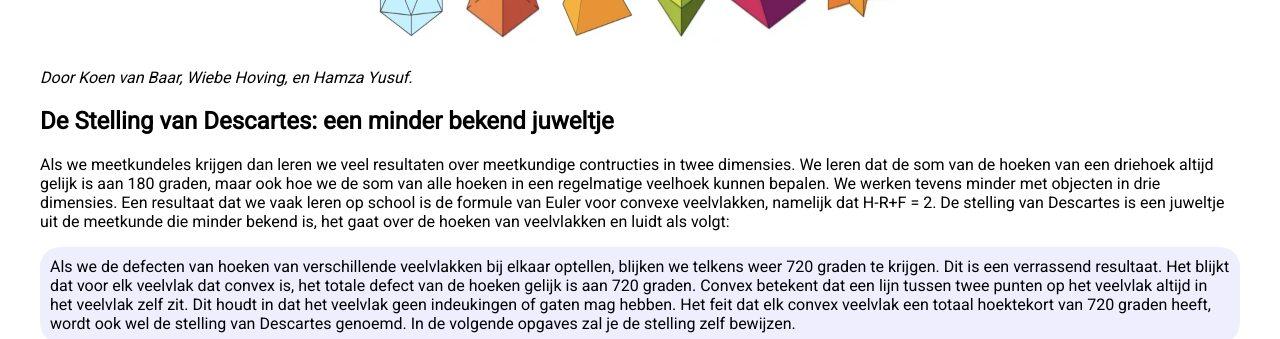
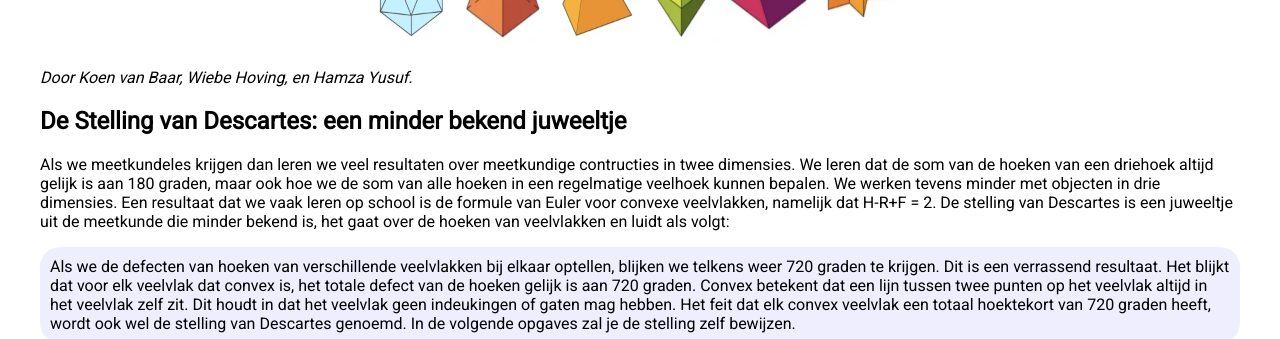
Before and after one commit to NicosStarreveld/Onderwijs-Communicatie, a Jekyll site: the page built from Pages/nwd.md, in a window 1280 px wide. Shown: the part 739-1078 px from the top of the page. Built offline with Jekyll 4.4.1, drawn with Linux system fonts in a browser that asks for light colours.

Commit message:
Update nwd.md

```diff
--- a/Pages/nwd.md
+++ b/Pages/nwd.md
@@ -11,10 +11,10 @@ description: Studenten Koen van Baar, Wiebe Hoving, en Hamza Yusuf hebben twee l
 </p>
 <p><i>Door Koen van Baar, Wiebe Hoving, en Hamza Yusuf.</i></p>
 
-<h2> De Stelling van Descartes: een minder bekend juweltje</h2>
+<h2> De Stelling van Descartes: een minder bekend juweeltje</h2>
 <p></p>
 
-<p>Als we meetkundeles krijgen dan leren we veel resultaten over meetkundige contructies in twee dimensies. We leren dat de som van de hoeken van een driehoek altijd gelijk is aan 180 graden, maar ook hoe we de som van alle hoeken in een regelmatige veelhoek kunnen bepalen. We werken tevens minder met objecten in drie dimensies. Een resultaat dat we vaak leren op school is de formule van Euler voor convexe veelvlakken, namelijk dat H-R+F = 2. De stelling van Descartes is een juweltje uit de meetkunde die minder bekend is, het gaat over de hoeken van veelvlakken en luidt als volgt:</p>
+<p>Als we meetkundeles krijgen dan leren we veel resultaten over meetkundige contructies in twee dimensies. We leren dat de som van de hoeken van een driehoek altijd gelijk is aan 180 graden, maar ook hoe we de som van alle hoeken in een regelmatige veelhoek kunnen bepalen. We werken tevens minder met objecten in drie dimensies. Een resultaat dat we vaak leren op school is de formule van Euler voor convexe veelvlakken, namelijk dat H-R+F = 2. De stelling van Descartes is een juweeltje uit de meetkunde die minder bekend is, het gaat over de hoeken van veelvlakken en luidt als volgt:</p>
 
 <div class = "boxje">Als we de defecten van hoeken van verschillende veelvlakken bij elkaar optellen, blijken we telkens weer 720 graden te krijgen. Dit is een verrassend resultaat. Het blijkt dat voor elk veelvlak dat convex is, het totale defect van de hoeken gelijk is aan 720 graden. Convex betekent dat een lijn tussen twee punten op het veelvlak altijd in het veelvlak zelf zit. Dit houdt in dat het veelvlak geen indeukingen of gaten mag hebben. Het feit dat elk convex veelvlak een totaal hoektekort van 720 graden heeft, wordt ook wel de stelling van Descartes genoemd. In de volgende opgaves zal je de stelling zelf bewijzen.</div>
 
```
